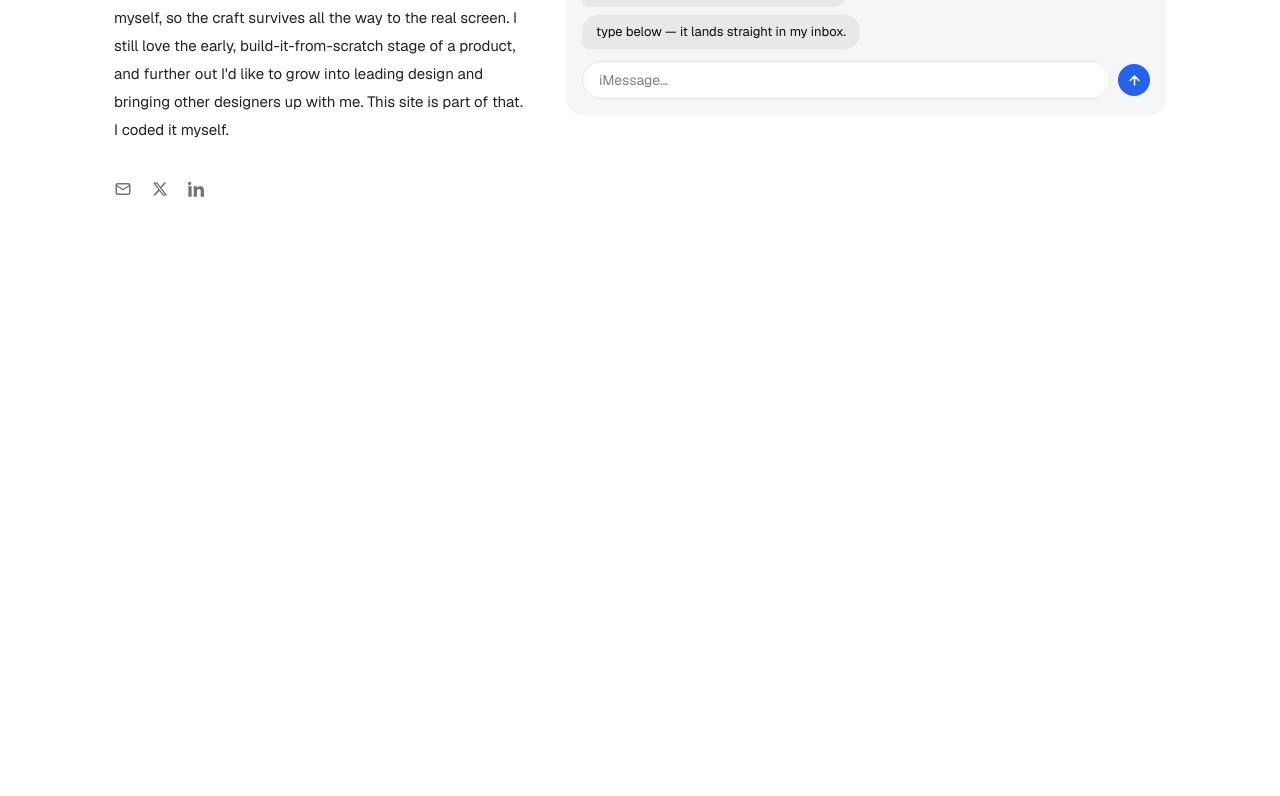
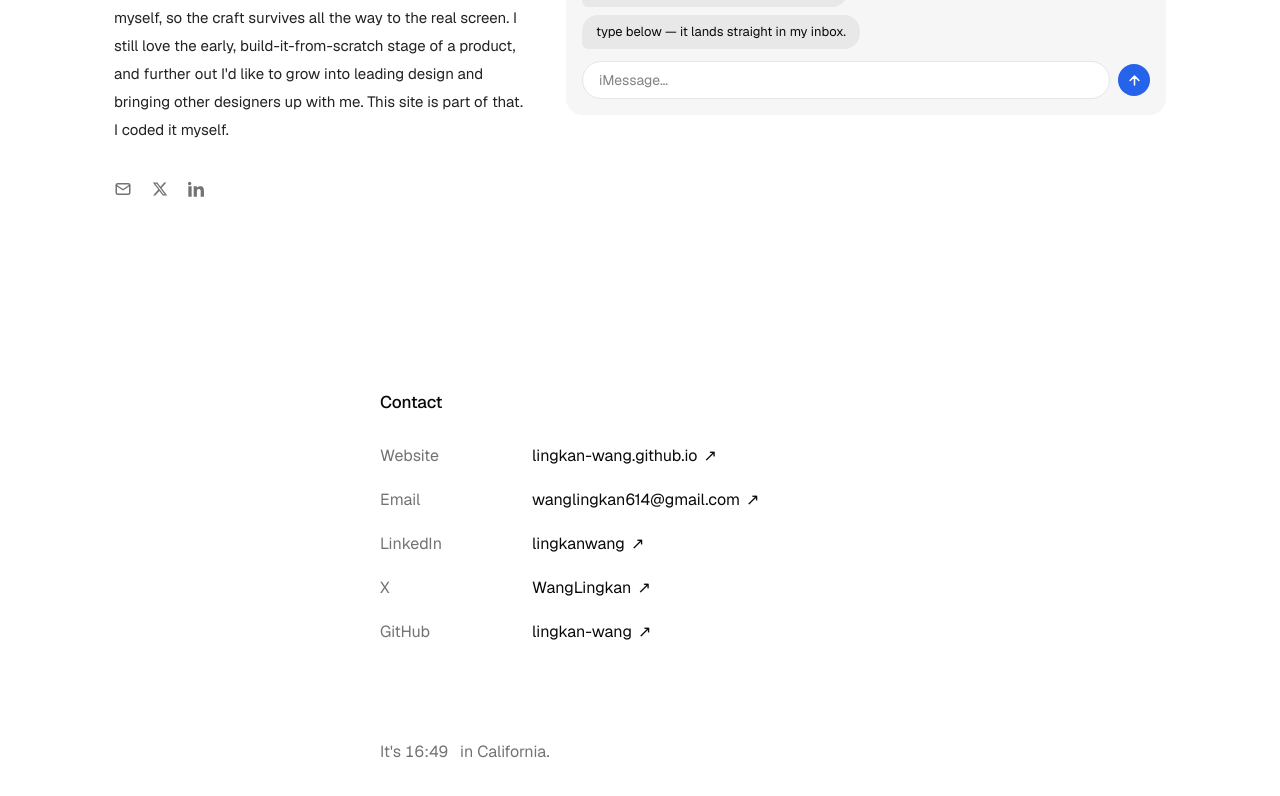
Before and after one commit to lingkan-wang/lingkan-wang.github.io, a Next.js app: page /about in a window 1280 px wide. Shown: the part 1004-1800 px from the top of the page. Before the commit the page ends 1314 px from the top, so only its background shows below. Built offline with nearby package versions, Linux system fonts and the light colour scheme.

Commit message:
Add contact footer

```diff
--- a/app/globals.css
+++ b/app/globals.css
@@ -35,6 +35,57 @@ body {
   -webkit-font-smoothing: antialiased;
 }
 
+.site-footer-link {
+  display: inline-flex;
+  width: fit-content;
+  max-width: 100%;
+  min-width: 0;
+  align-items: baseline;
+  gap: 0.375rem;
+  color: var(--color-fg);
+  text-decoration: none;
+  transform-origin: left center;
+  outline-offset: 5px;
+  transition:
+    color 160ms ease,
+    transform 140ms cubic-bezier(0.23, 1, 0.32, 1);
+}
+
+.site-footer-link__text {
+  min-width: 0;
+  overflow-wrap: anywhere;
+  text-decoration-line: underline;
+  text-decoration-color: transparent;
+  text-underline-offset: 4px;
+  transition: text-decoration-color 160ms ease;
+}
+
+.site-footer-link:active {
+  transform: scale(0.98);
+}
+
+.site-footer-link:focus-visible {
+  border-radius: 2px;
+  outline: 2px solid var(--color-accent);
+}
+
+@media (max-width: 639px) {
+  .site-footer-link {
+    width: 100%;
+    max-width: none;
+  }
+}
+
+@media (hover: hover) and (pointer: fine) {
+  .site-footer-link:hover {
+    transform: translateX(2px);
+  }
+
+  .site-footer-link:hover .site-footer-link__text {
+    text-decoration-color: currentColor;
+  }
+}
+
 .case-prose { counter-reset: section; }
 .case-prose h2 { counter-increment: section; position: relative; }
 .case-prose h2::before {
--- a/app/layout.tsx
+++ b/app/layout.tsx
@@ -5,6 +5,7 @@ import "./globals.css";
 import { ThemeProvider } from "@/components/theme-provider";
 import { Nav } from "@/components/nav";
 import { CommandPalette } from "@/components/command-palette";
+import { Footer } from "@/components/footer";
 import { site } from "@/lib/site";
 
 export const metadata: Metadata = {
@@ -20,6 +21,7 @@ export default function RootLayout({ children }: { children: React.ReactNode })
         <ThemeProvider>
           <Nav />
           <main className="flex-1">{children}</main>
+          <Footer />
           <CommandPalette />
         </ThemeProvider>
       </body>
--- /dev/null
+++ b/components/footer.tsx
@@ -0,0 +1,101 @@
+"use client";
+
+import { useEffect, useState } from "react";
+import { site } from "@/lib/site";
+
+const contacts = [
+  {
+    label: "Website",
+    value: "lingkan-wang.github.io",
+    href: site.links.website,
+  },
+  {
+    label: "Email",
+    value: site.email,
+    href: `mailto:${site.email}`,
+  },
+  {
+    label: "LinkedIn",
+    value: "lingkanwang",
+    href: site.links.linkedin,
+  },
+  {
+    label: "X",
+    value: "WangLingkan",
+    href: site.links.x,
+  },
+  {
+    label: "GitHub",
+    value: "lingkan-wang",
+    href: site.links.github,
+  },
+] as const;
+
+export function Footer() {
+  const [californiaTime, setCaliforniaTime] = useState("--:--");
+
+  useEffect(() => {
+    const formatter = new Intl.DateTimeFormat("en-US", {
+      timeZone: "America/Los_Angeles",
+      hour: "2-digit",
+      minute: "2-digit",
+      hourCycle: "h23",
+    });
+
+    const updateTime = () => setCaliforniaTime(formatter.format(new Date()));
+
+    updateTime();
+    const timer = window.setInterval(updateTime, 30_000);
+    const updateWhenVisible = () => {
+      if (!document.hidden) updateTime();
+    };
+
+    document.addEventListener("visibilitychange", updateWhenVisible);
+
+    return () => {
+      window.clearInterval(timer);
+      document.removeEventListener("visibilitychange", updateWhenVisible);
+    };
+  }, []);
+
+  return (
+    <footer className="px-6 pb-20 pt-16 sm:pb-24 sm:pt-20" aria-labelledby="footer-contact-title">
+      <div className="mx-auto w-full max-w-[520px]">
+        <h2 id="footer-contact-title" className="mb-7 text-[17px] font-medium tracking-[-0.01em] text-fg">
+          Contact
+        </h2>
+
+        <dl className="grid gap-5">
+          {contacts.map((contact) => {
+            const external = contact.href.startsWith("http");
+
+            return (
+              <div
+                key={contact.label}
+                className="grid min-w-0 gap-1 sm:grid-cols-[152px_minmax(0,1fr)] sm:items-baseline sm:gap-0"
+              >
+                <dt className="text-muted">{contact.label}</dt>
+                <dd className="min-w-0">
+                  <a
+                    className="site-footer-link"
+                    href={contact.href}
+                    {...(external ? { target: "_blank", rel: "noopener noreferrer" } : {})}
+                  >
+                    <span className="site-footer-link__text">{contact.value}</span>
+                    <span className="shrink-0" aria-hidden="true">
+                      ↗
+                    </span>
+                  </a>
+                </dd>
+              </div>
+            );
+          })}
+        </dl>
+
+        <p className="mt-20 text-muted sm:mt-24" aria-live="off">
+          It&apos;s <span className="inline-block min-w-[4.8ch] tabular-nums">{californiaTime}</span> in California.
+        </p>
+      </div>
+    </footer>
+  );
+}
--- a/lib/site.ts
+++ b/lib/site.ts
@@ -7,8 +7,10 @@ export const site = {
   previously: ["CMU HCII", "Ecovacs Robotics", "KuaiShou (Kwai)", "Varsity Tutors"],
   email: "wanglingkan614@gmail.com",
   links: {
+    website: "https://lingkan-wang.github.io/",
     linkedin: "https://www.linkedin.com/in/lingkanwang/",
     x: "https://x.com/WangLingkan",
+    github: "https://github.com/lingkan-wang",
     // kept so the (untouched) command palette still compiles; not shown in the header
     instagram: "https://www.instagram.com/wanglingkan183/",
   },
```
